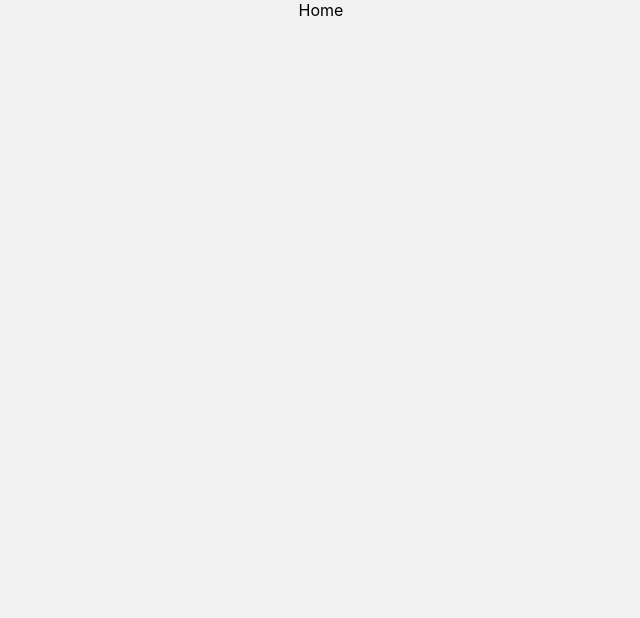
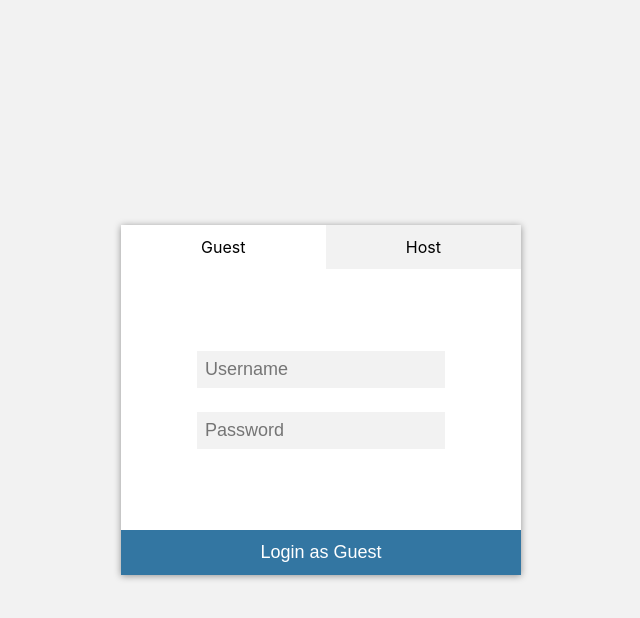
Before and after one commit to SatyamSetia/MakeMyStay, a React (Create React App) app: page / in a window 1280 px wide. Shown: the top 618 px of the page, without its empty margins (319-959 px from the left). Built offline with nearby package versions, Linux system fonts and the light colour scheme.

Commit message:
FEAT: added login form

```diff
--- /dev/null
+++ b/src/components/home/home.css
@@ -0,0 +1,6 @@
+.Home {
+    height: inherit;
+    display: flex;
+    justify-content: center;
+    align-items: center;
+}
--- a/src/components/home/home.js
+++ b/src/components/home/home.js
@@ -1,9 +1,12 @@
 import React from 'react';
+
+import './home.css';
+import LoginForm from './login-form/login-form';
 
 const Home = () => {
     return (
-        <div>
-            Home
+        <div className="Home">
+            <LoginForm/>
         </div>
     );
 }
--- /dev/null
+++ b/src/components/home/login-form/login-form.css
@@ -0,0 +1,72 @@
+.LoginForm {
+    max-width: 95%;
+    min-height: 350px;
+    width: 400px;
+    background-color: var(--basic-white);
+    box-shadow: 0 1px 7px 0 var(--shadow);
+
+    display: flex;
+    flex-direction: column;
+    justify-content: space-between;
+    align-items: center;
+}
+
+.LoginForm__userTypeToggle {
+    width: 100%;
+    display: flex;
+}
+
+.LoginForm__activeToggle {
+    flex-grow: 1;
+}
+
+.LoginForm__inActiveToggle {
+    flex-grow: 1;
+    background-color: var(--basic-grey);
+}
+
+.LoginForm__activeToggle, .LoginForm__inActiveToggle {
+    padding: 12px;
+    cursor: pointer;
+}
+
+.LoginForm__loginButton {
+    width: 100%;
+    padding: 12px;
+    font-size: var(--large-font);
+    border: none;
+    outline: transparent;
+    background-color: var(--primary-blue);
+    color: var(--basic-white);
+    cursor: pointer;
+}
+
+.LoginForm__inputGroup {
+    margin: 20px 12px;
+    display: flex;
+    flex-direction: column;
+}
+
+.LoginForm__inputLabel {
+    align-self: flex-start;
+    font-size: var(--medium-font);
+    margin: 12px 0 0 0;
+}
+
+.LoginForm__inputControl {
+    border: none;
+    outline: none;
+    border-radius: 0px;
+    padding: 8px;
+    margin: 12px 0;
+    font-size: var(--large-font);
+    background-color: var(--basic-grey);
+}
+
+.LoginForm__loader {
+    width: 100%;
+    display: flex;
+    justify-content: center;
+    align-items: center;
+    padding: 12px;
+}
--- /dev/null
+++ b/src/components/home/login-form/login-form.js
@@ -0,0 +1,88 @@
+import React, { useState } from 'react';
+import { useHistory } from 'react-router';
+import { loginService } from '../../../services/auth';
+import Loader from '../../utilities/loader/loader';
+
+import './login-form.css';
+
+const LoginForm = () => {
+    const [isLoading, setIsLoading] = useState(false);
+    const [isUserGuest, setIsUserGuest] = useState(true);
+    const [username, setUsername] = useState("");
+    const [password, setPassword] = useState("");
+    const history = useHistory();
+
+    const onLogin = () => {
+        setIsLoading(true);
+        if(username.length && password.length) {
+            loginService({
+                username,
+                password,
+                type: isUserGuest ? 'guest' : 'host'
+            }).then((data) => {
+                console.log(data);
+                if(!data) throw new Error("Invalid credentials!!");
+                history.push('/properties');
+            }).catch((err) => {
+                console.log(err);
+                setUsername("");
+                setPassword("");
+                setIsLoading(false);
+            });
+        }
+    }
+
+    return (
+        <div className="LoginForm">
+            <div className="LoginForm__userTypeToggle">
+                <div
+                    className={isUserGuest ? "LoginForm__activeToggle" : "LoginForm__inActiveToggle"}
+                    onClick={() => setIsUserGuest(true)}
+                >
+                    Guest
+                </div>
+                <div
+                    className={!isUserGuest ? "LoginForm__activeToggle" : "LoginForm__inActiveToggle"}
+                    onClick={() => setIsUserGuest(false)}
+                >
+                    Host
+                </div>
+            </div>
+            <div className="LoginForm__inputGroup">
+                {
+                    username.length > 0 ?
+                    <label className="LoginForm__inputLabel">Username</label> : null
+                }
+                <input
+                    id="username"
+                    placeholder="Username"
+                    type="text"
+                    className="LoginForm__inputControl"
+                    value={username}
+                    onChange={(e) => setUsername(e.target.value)}
+                />
+
+                {
+                    password.length > 0 ?
+                    <label className="LoginForm__inputLabel">Password</label> : null
+                }
+                <input
+                    placeholder="Password"
+                    type="password"
+                    className="LoginForm__inputControl"
+                    value={password}
+                    onChange={(e) => setPassword(e.target.value)}
+                />
+            </div>
+            {
+                isLoading ?
+                <div className="LoginForm__loader">
+                    <Loader/>
+                </div> :
+                <button className="LoginForm__loginButton" onClick={onLogin}>Login as {isUserGuest? 'Guest' : 'Host'}</button>
+            }
+        </div>
+    );
+}
+
+export default LoginForm;
--- /dev/null
+++ b/src/components/utilities/loader/loader.css
@@ -0,0 +1,32 @@
+.Loader {
+    border: 3px solid var(--basic-grey);
+    border-radius: 50%;
+    border-top: 3px solid var(--primary-blue);
+    -webkit-animation: spin 1s linear infinite;
+    animation: spin 1s linear infinite;
+}
+
+.Loader__small {
+    width: 40px;
+    height: 40px;
+}
+
+.Loader__medium {
+    width: 80px;
+    height: 80px;
+}
+
+.Loader__large {
+    width: 120px;
+    height: 120px;
+}
+
+@-webkit-keyframes spin {
+    0% { -webkit-transform: rotate(0deg); }
+    100% { -webkit-transform: rotate(360deg); }
+}
+
+@keyframes spin {
+    0% { transform: rotate(0deg); }
+    100% { transform: rotate(360deg); }
+}
--- /dev/null
+++ b/src/components/utilities/loader/loader.js
@@ -0,0 +1,12 @@
+import React from 'react';
+
+import './loader.css';
+
+const Loader = ({size}) => {
+    const sizeClass = size === "small" || size === "medium" || size === "large" ? size : "small";
+    return (
+        <div className={`Loader Loader__${sizeClass}`}></div>
+    );
+}
+
+export default Loader;
--- /dev/null
+++ b/src/data/users.js
@@ -0,0 +1,11 @@
+export const users = [
+    {
+        _userId: 'u1',
+        type: 'guest',
+        username: 'John'
+    }, {
+        _userId: 'u2',
+        type: 'host',
+        username: 'David'
+    }
+]
--- a/src/index.css
+++ b/src/index.css
@@ -35,4 +35,6 @@ code {
   --dark-grey: #808080;
   --basic-white: #ffffff;
   --dull-white: #fdfdfd;
+
+  --primary-blue: #3376a2;
 }
--- a/src/routes/Routes.js
+++ b/src/routes/Routes.js
@@ -42,7 +42,7 @@ const securedRoute = (isAuthenticated, route) => {
 }
 
 const Routes = () => {
-    const isAuthenticated = false;
+    const isAuthenticated = true;
 
     return (
         <Router>
--- /dev/null
+++ b/src/services/auth.js
@@ -0,0 +1,13 @@
+import { users } from "../data/users"
+import fakeApi from "../utils/http-client";
+
+export const loginService = (user) => {
+    const matchUser = (userData => {
+        return userData.username === user.username && userData.type === user.type;
+    });
+
+    let loggedInUser = users.find(matchUser);
+
+    if(loggedInUser) return fakeApi(loggedInUser)
+    else return fakeApi(null);
+}
--- /dev/null
+++ b/src/utils/http-client.js
@@ -0,0 +1,7 @@
+const fakeApi = (data) => new Promise((resolve, reject) => {
+    setTimeout(() =>{
+        resolve(data);
+    }, 2000);
+});
+
+export default fakeApi;
```
